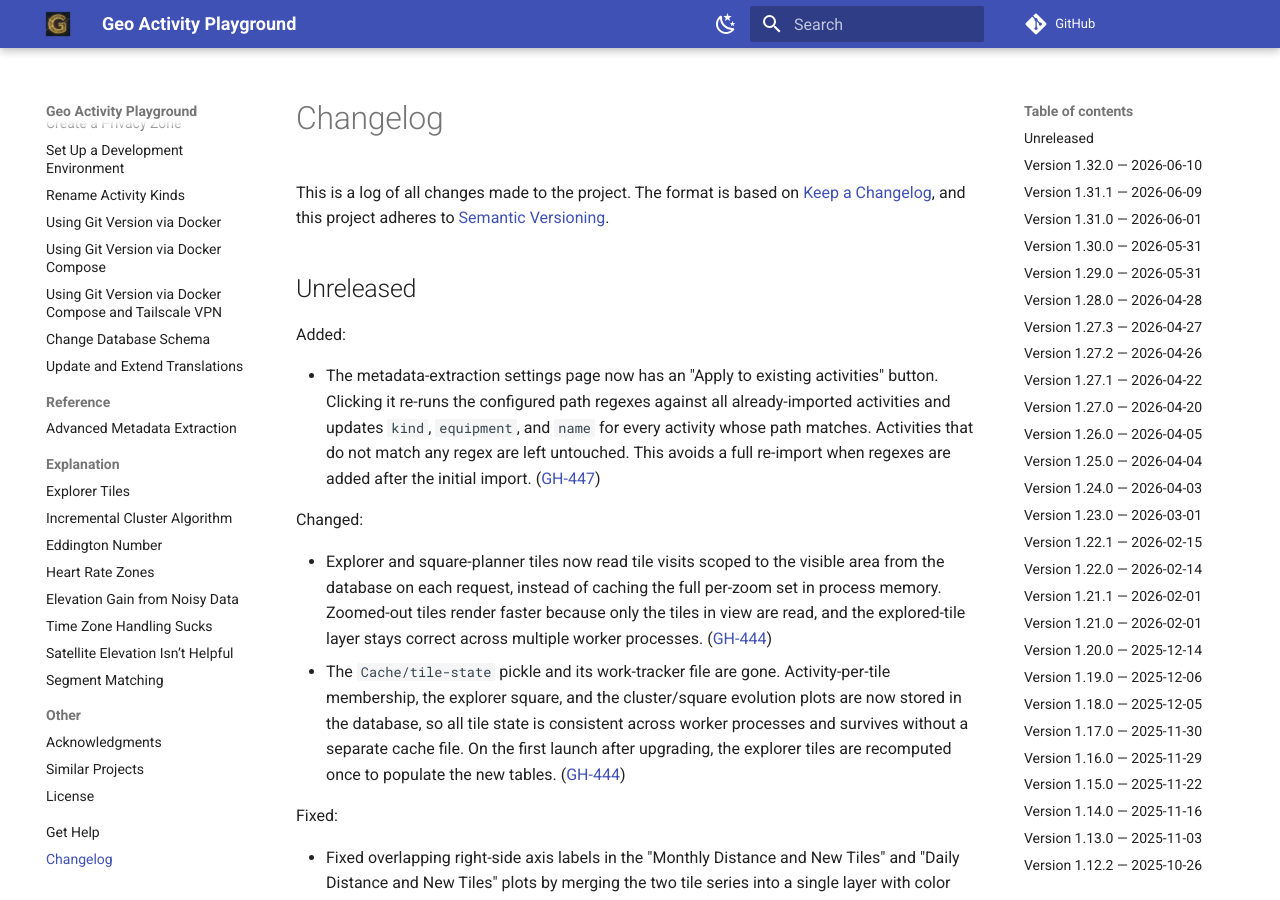
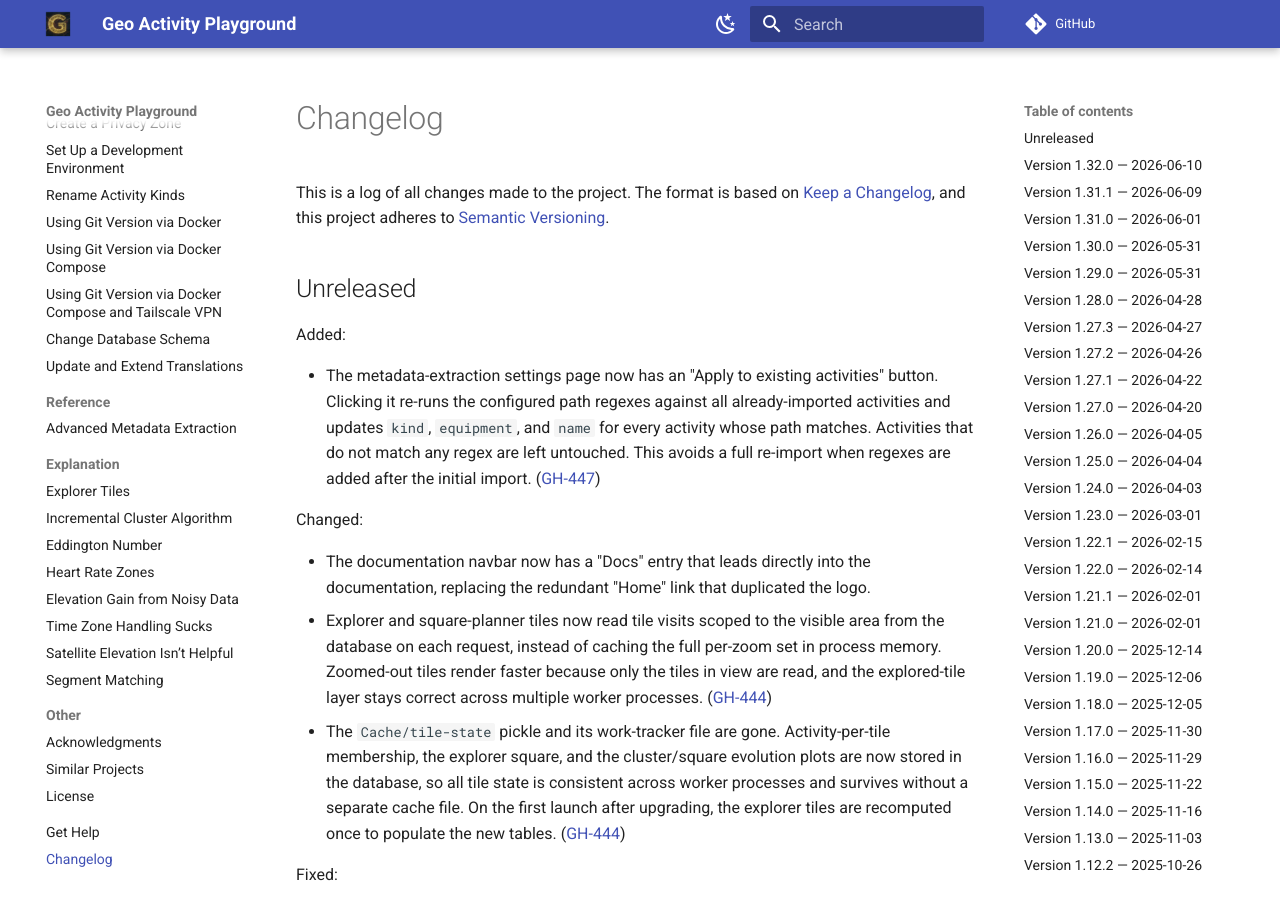
Before and after one commit to martin-ueding/geo-activity-playground, an MkDocs documentation site: the page built from docs/changelog.md, in a window 1280 px wide and 900 px high. Built offline with MkDocs 1.6.1 and Material for MkDocs 9.7.7, drawn with Linux system fonts in a browser that asks for light colours; comment, search, counter and statistics services are not loaded.

Commit message:
docs: changelog entry for navbar Docs link

```diff
--- a/docs/changelog.md
+++ b/docs/changelog.md
@@ -23,6 +23,7 @@ Added:
 
 Changed:
 
+- The documentation navbar now has a "Docs" entry that leads directly into the documentation, replacing the redundant "Home" link that duplicated the logo.
 - Explorer and square-planner tiles now read tile visits scoped to the visible area from the database on each request, instead of caching the full per-zoom set in process memory. Zoomed-out tiles render faster because only the tiles in view are read, and the explored-tile layer stays correct across multiple worker processes. ([GH-444](https://github.com/martin-ueding/geo-activity-playground/issues/444))
 - The `Cache/tile-state` pickle and its work-tracker file are gone. Activity-per-tile membership, the explorer square, and the cluster/square evolution plots are now stored in the database, so all tile state is consistent across worker processes and survives without a separate cache file. On the first launch after upgrading, the explorer tiles are recomputed once to populate the new tables. ([GH-444](https://github.com/martin-ueding/geo-activity-playground/issues/444))
 
```
